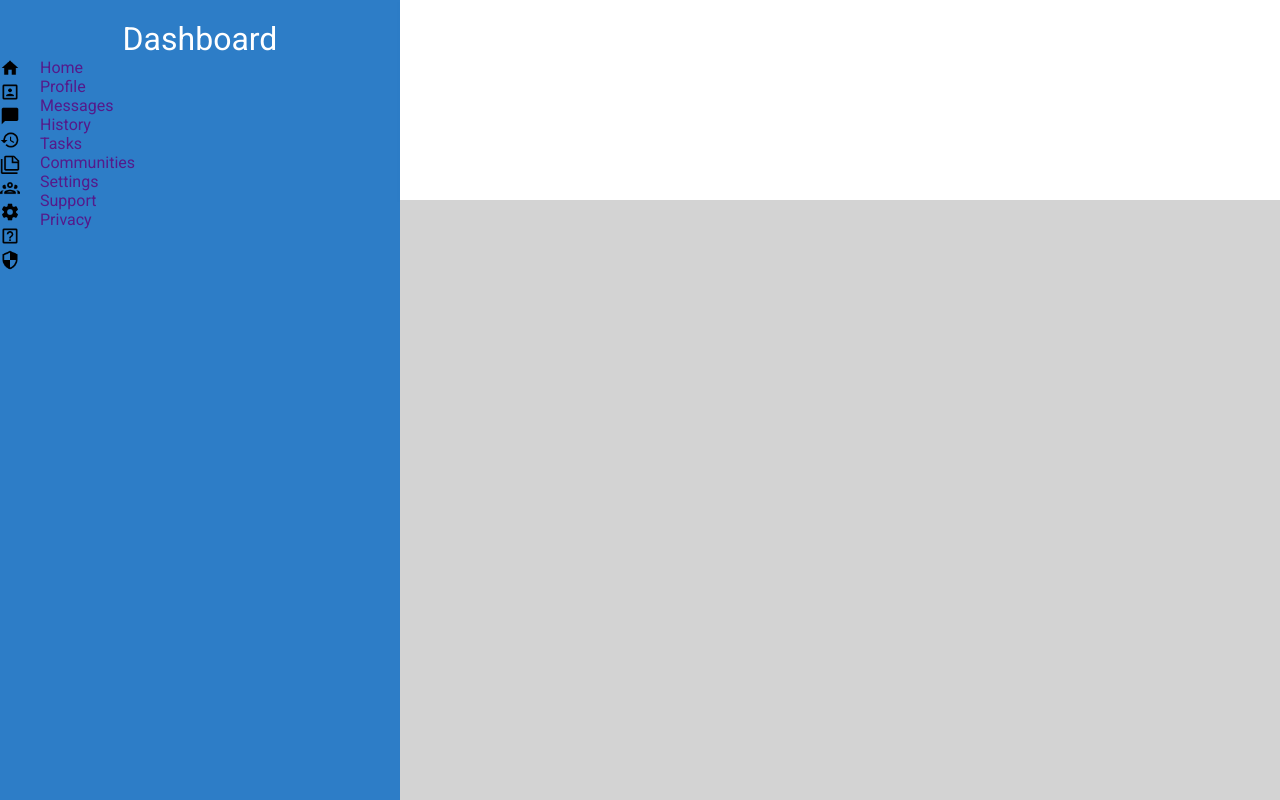
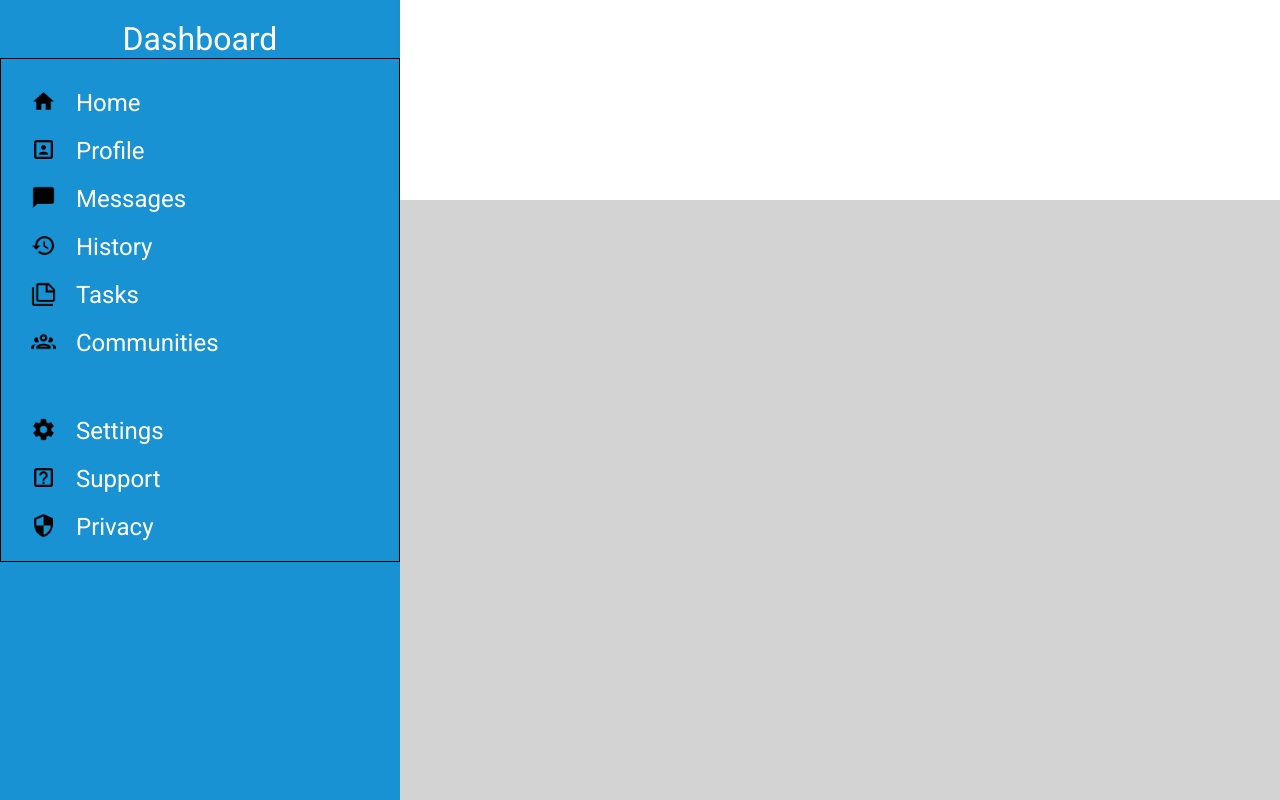
Before and after one commit to nick-pell/admin_dashboard, a plain HTML site: page index.html in a window 1280 px wide. Shown: the top 800 px of the page. Drawn offline with Linux system fonts and the light colour scheme.

Commit message:
Add
Finised sidebar

```diff
--- a/index.html
+++ b/index.html
@@ -11,57 +11,50 @@
     <div class="grid-container">
       <div class="sidebar">
         <div class="branding">Dashboard</div>
-        <div class="sidebar-grid">
-        <div class="sidebar-navigation-pics">
-            <ul>
+        <div class="sidebar-container">
+            <ul class="first">
                 <li>
-                    <img src="images\home_logo.png">
+                    <img class="home-logo" src="images\home_logo.png"><a href="">Home</a>
                 </li>
                 <li>
-                    <img src="images\account_logo.png">
+                    <img class ="account-logo" src="images\account_logo.png"><a href="">Profile</a>
                 </li>
                 <li>
-                    <img src="images\message_logo.png">
+                    <img class ="message-logo" src="images\message_logo.png"><a href="">Messages</a>
                 </li>
                 <li>
-                    <img src="images\history_logo.png">
+                    <img class ="history-logo" src="images\history_logo.png"><a href="">History</a>
                 </li>
                 <li>
-                    <img src="images\tasks_logo.png">
+                    <img class ="tasks-logo" src="images\tasks_logo.png"><a href="">Tasks</a>
                 </li>
                 <li>
-                    <img src="images\communities_logo.png">
+                    <img class ="communities-logo" src="images\communities_logo.png"><a href="">Communities</a>
+                </li>
+                </ul>
+
+                <ul class="second">
+                <li>
+                    <img class ="settings-logo" src="images\settings_logo.png"><a href="">Settings</a>
                 </li>
                 <li>
-                    <img src="images\settings_logo.png">
+                    <img class ="support-logo" src="images\support_logo.png"><a href="">Support</a>
                 </li>
                 <li>
-                    <img src="images\support_logo.png">
-                </li>
-                <li>
-                    <img src="images\privacy_logo.png">
+                    <img class ="privacy-logo" src="images\privacy_logo.png"><a href="">Privacy</a>
                 </li>
 
             </ul>
-        </div>
 
 
-        <div class="sidebar-navigation">
-            <ul>
-                <a href=""><li>Home</li></a>
-                <a href=""><li>Profile</li></a>
-                <a href=""><li>Messages</li></a>
-                <a href=""><li>History</li></a>
-                <a href=""><li>Tasks</li></a>
-                <a href=""><li>Communities</li></a>
-                <a href=""><li>Settings</li></a>
-                <a href=""><li>Support</li></a>
-                <a href=""><li>Privacy</li></a>
-            </ul>
-        </div>
         </div>
       </div>
-      <div class="header"></div>
+      <div class="header">
+        <div class="top-section">
+            <div class="left-side"></div>
+            <div class="right-side"></div>
+        </div>
+      </div>
       <div class="main-content"></div>
     </div>
 
--- a/style.css
+++ b/style.css
@@ -14,7 +14,7 @@ body,*{
 }
 
 .sidebar{
-    background-color: rgb(45, 125, 199);
+    background-color: rgb(25, 146, 212);
     grid-column: 1 /2 ;
     grid-row: 1 / -1;
 }
@@ -32,24 +32,37 @@ body,*{
 }
 
 img{
-    height: 20px;
+    height: 25px;
     width: auto;
+    margin-bottom: -3px;
+    padding-right: 20px;
 }
 
-a:link{
+
+
+a{
+    color:white;
     text-decoration: none;
 }
 
 
-ul{
+li{
     text-decoration: none;
     list-style: none;
+    font-size: 1.5rem;
+    margin-bottom: 20px;
 }
 
-.sidebar-grid{
-    display: grid;
-    grid-template-columns: 40px 40px;
+.sidebar-container{
+    padding-top: 30px;
+    border: 1px solid black;
+    display: flex;
+    flex-direction: column;
+    gap:40px;
+    padding-left: 30px;
 }
+
+
 .branding{
     text-align: center;
     color:white;
```
Also changed, not shown: images/magnify.png (added).
